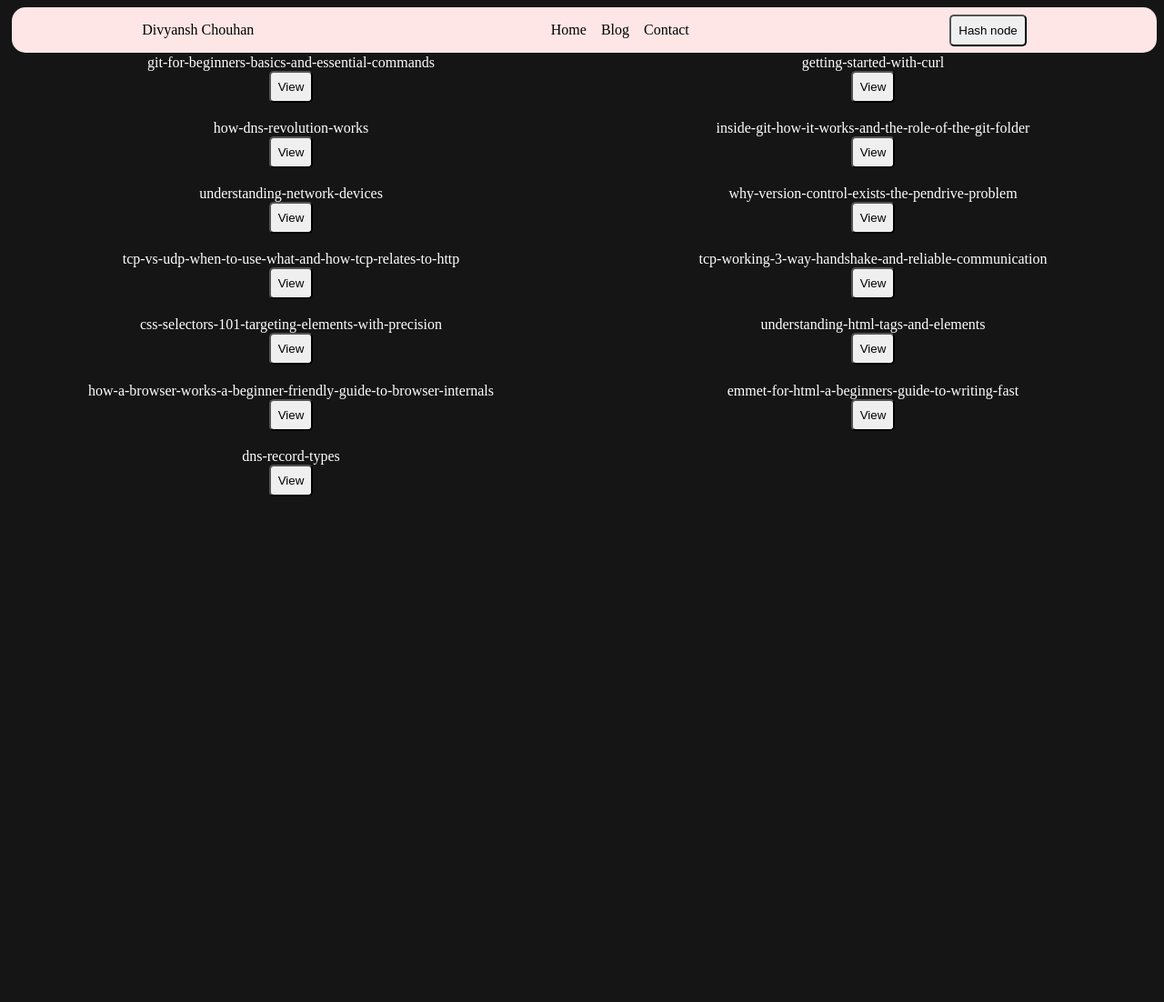
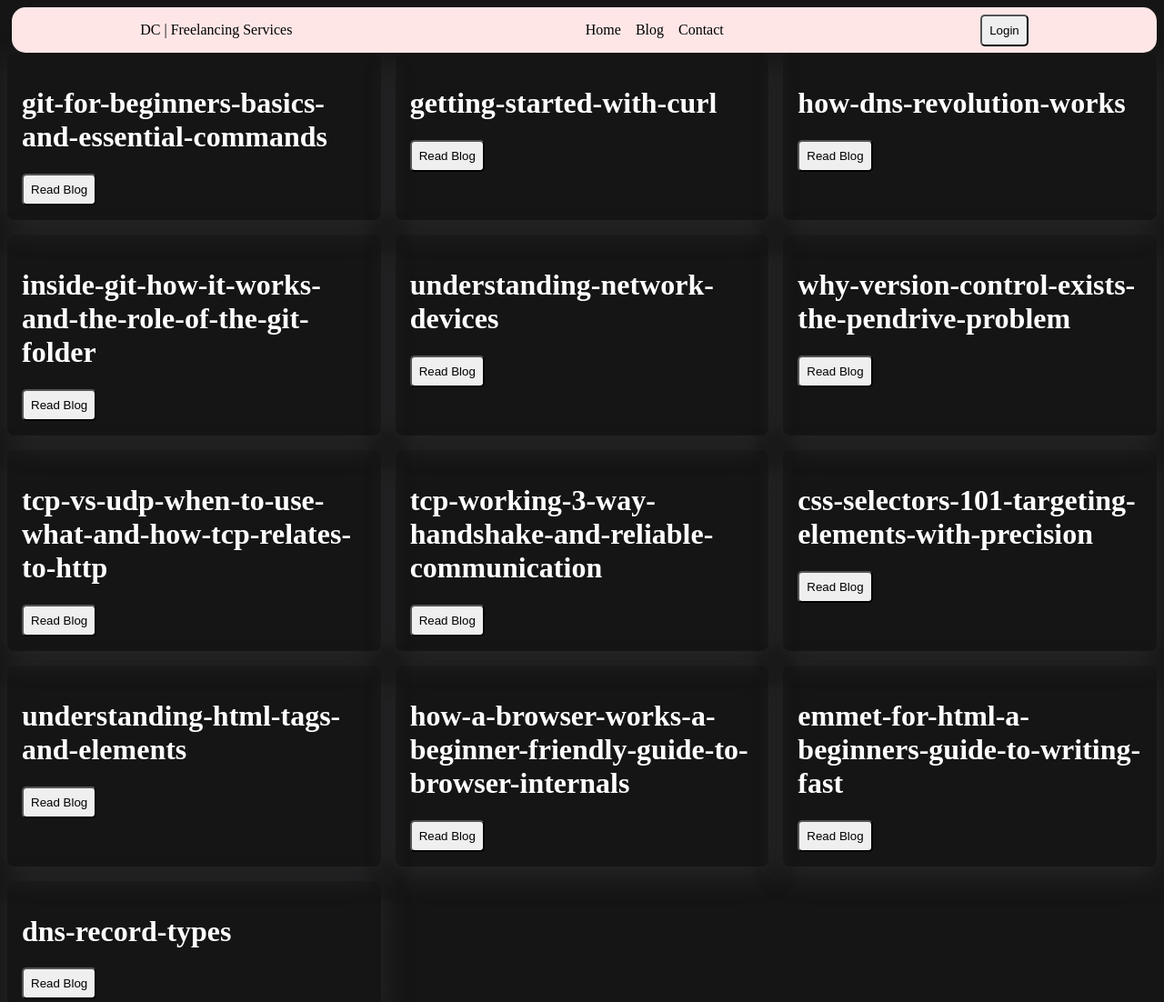
Before and after one commit to divyanshc33/webdevcohort26-blog_review, a plain HTML site: page blog.html in a window 1280 px wide. Shown: the whole page at 91% size. Before the commit the page ends 800 px from the top, so only its background shows below. Drawn offline with Linux system fonts and the light colour scheme.

Commit message:
design change

```diff
--- a/blog.html
+++ b/blog.html
@@ -2,24 +2,24 @@
 <head>
     <meta charset="UTF-8">
     <link rel="stylesheet" href="index.css">
-    <meta name="viewport" content="width=device-width, initial-scale=1.0">
-    <title>Document</title>
+    <meta name="Read Blogport" content="width=device-width, initial-scale=1.0">
+    <title>Blog</title>
 </head>
 <body>
         <nav>
       <div class="left">
-        <p>Divyansh Chouhan</p>
+        <p>DC | Freelancing Services</p>
       </div>
       <div class="center">
         <ul>
           <li><a href="/">Home</a></li>
           <li><a href="/blog.html">Blog</a></li>
-          <li><a href="">Contact</a></li>
+          <li><a href="/contact.html">Contact</a></li>
         </ul>
       </div>
       <div class="right">
-        <a href="https://divyanshc33.hashnode.dev/">
-          <button>Hash node</button>
+        <a href="/">
+          <button>Login</button>
         </a>
       </div>
     </nav>
@@ -27,104 +27,104 @@
 
     <div class="mainRight">
         <div class="card">
-          git-for-beginners-basics-and-essential-commands <br />
+          <h1>git-for-beginners-basics-and-essential-commands</h1>
+
           <a
             href="https://divyanshc33.hashnode.dev/git-for-beginners-basics-and-essential-command"
           >
-            <button>View</button>
+            <button>Read Blog</button>
           </a>
         </div>
         <div class="card">
-          getting-started-with-curl <br />
+         <h1> getting-started-with-curl</h1>
           <a href="https://divyanshc33.hashnode.dev/getting-started-with-curl">
-            <button>View</button>
+            <button>Read Blog</button>
           </a>
         </div>
         <div class="card">
-          how-dns-revolution-works <br />
+          <h1>how-dns-revolution-works</h1>
           <a href="https://divyanshc33.hashnode.dev/how-dns-revolution-works">
-            <button>View</button>
+            <button>Read Blog</button>
           </a>
         </div>
         <div class="card">
-          inside-git-how-it-works-and-the-role-of-the-git-folder <br />
+         <h1> inside-git-how-it-works-and-the-role-of-the-git-folder</h1>
           <a
             href="https://divyanshc33.hashnode.dev/inside-git-how-it-works-and-the-role-of-the-git-folder"
           >
-            <button>View</button>
+            <button>Read Blog</button>
           </a>
         </div>
         <div class="card">
-          understanding-network-devices <br />
+          <h1>understanding-network-devices</h1>
           <a
             href="https://divyanshc33.hashnode.dev/understanding-network-devices"
           >
-            <button>View</button>
+            <button>Read Blog</button>
           </a>
         </div>
         <div class="card">
-          why-version-control-exists-the-pendrive-problem <br />
+          <h1>why-version-control-exists-the-pendrive-problem</h1>
           <a
             href="https://divyanshc33.hashnode.dev/why-version-control-exists-the-pendrive-problem"
           >
-            <button>View</button>
+            <button>Read Blog</button>
           </a>
         </div>
         <div class="card">
-          tcp-vs-udp-when-to-use-what-and-how-tcp-relates-to-http <br />
+          <h1>tcp-vs-udp-when-to-use-what-and-how-tcp-relates-to-http</h1>
           <a
             href="https://divyanshc33.hashnode.dev/tcp-vs-udp-when-to-use-what-and-how-tcp-relates-to-http"
           >
-            <button>View</button>
+            <button>Read Blog</button>
           </a>
         </div>
         <div class="card">
-          tcp-working-3-way-handshake-and-reliable-communication <br />
+          <h1>tcp-working-3-way-handshake-and-reliable-communication</h1>
           <a
             href="https://divyanshc33.hashnode.dev/tcp-working-3-way-handshake-and-reliable-communication"
           >
-            <button>View</button>
+            <button>Read Blog</button>
           </a>
         </div>
         <div class="card">
-          css-selectors-101-targeting-elements-with-precision <br />
+         <h1> css-selectors-101-targeting-elements-with-precision</h1>
           <a
             href="https://divyanshc33.hashnode.dev/css-selectors-101-targeting-elements-with-precision"
           >
-            <button>View</button>
+            <button>Read Blog</button>
           </a>
         </div>
         <div class="card">
-          understanding-html-tags-and-elements <br />
+          <h1>understanding-html-tags-and-elements</h1>
           <a
             href="https://divyanshc33.hashnode.dev/understanding-html-tags-and-elements"
           >
-            <button>View</button>
+            <button>Read Blog</button>
           </a>
         </div>
         <div class="card">
-          how-a-browser-works-a-beginner-friendly-guide-to-browser-internals
-          <br />
+          <h1>how-a-browser-works-a-beginner-friendly-guide-to-browser-internals</h1>
           <a
             href="
 https://divyanshc33.hashnode.dev/how-a-browser-works-a-beginner-friendly-guide-to-browser-internals"
           >
-            <button>View</button>
+            <button>Read Blog</button>
           </a>
         </div>
         <div class="card">
-          emmet-for-html-a-beginners-guide-to-writing-fast <br />
+         <h1> emmet-for-html-a-beginners-guide-to-writing-fast</h1>
           <a
             href="
 https://divyanshc33.hashnode.dev/emmet-for-html-a-beginners-guide-to-writing-fast"
           >
-            <button>View</button>
+            <button>Read Blog</button>
           </a>
         </div>
         <div class="card">
-          dns-record-types <br />
+          <h1>dns-record-types</h1>
           <a href="https://divyanshc33.hashnode.dev/dns-record-types">
-            <button>View</button>
+            <button>Read Blog</button>
           </a>
         </div>
       </div>
--- a/index.css
+++ b/index.css
@@ -11,6 +11,7 @@ nav{
     color: black;
     border-radius: 15px;
     margin-left: 5px;
+    position: sticky;
 }
 ul,li{
     list-style-type: none;
@@ -40,7 +41,7 @@ button{
 
 .mainRight {
   display: grid;
-  grid-template-columns: repeat(2, minmax(200px, 1fr));
+  grid-template-columns: repeat(3, minmax(200px, 1fr));
   gap: 1rem;
   padding: 0;
 
@@ -50,11 +51,13 @@ button{
   /* background-color: rgb(58, 56, 56); */
   /* border: 1px solid #ddd; */
   border-radius: 8px;
-  padding: 0.1rem;
+  padding: 1rem;
   /* box-shadow: 0 2px 5px rgba(0,0,0,0.1); */
-  text-align: center;
+  text-align: left;
    /* box-shadow: 0 8px 32px 0 rgba(31, 38, 135, 0.37); */
+    box-shadow: 0 8px 32px 0 rgba(74, 77, 82, 0.37);
 }
+
 .card:hover{
-     box-shadow: 0 8px 32px 0 rgba(240, 241, 243, 0.37);
+    box-shadow: 0 8px 32px 0 rgba(122, 167, 247, 0.37);
 }
```
Also changed, not shown: contact.html (added, +28 -0 lines), index.html (+5 -5 lines).
